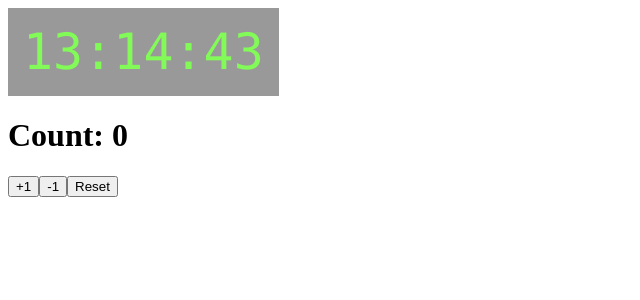
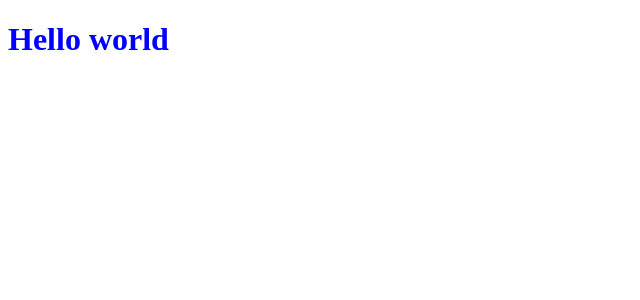
Before and after one commit to Vasylkivskyi/lite-weight-frontend, a Next.js app: page / in a window 1280 px wide. Shown: the top 300 px of the page, without its empty margins (0-640 px from the left). Built offline with nearby package versions, Linux system fonts and the light colour scheme.

Commit message:
initial config with path

```diff
--- a/components/clock.js
+++ /dev/null
@@ -1,25 +0,0 @@
-export default ({ lastUpdate, light }) => {
-  return (
-    <div className={light ? 'light' : ''}>
-      {format(new Date(lastUpdate))}
-      <style jsx>{`
-        div {
-          padding: 15px;
-          display: inline-block;
-          color: #82fa58;
-          font: 50px menlo, monaco, monospace;
-          background-color: #000;
-        }
-
-        .light {
-          background-color: #999;
-        }
-      `}</style>
-    </div>
-  )
-}
-
-const format = t =>
-  `${pad(t.getUTCHours())}:${pad(t.getUTCMinutes())}:${pad(t.getUTCSeconds())}`
-
-const pad = n => (n < 10 ? `0${n}` : n)
--- a/components/counter.js
+++ /dev/null
@@ -1,19 +0,0 @@
-import React from 'react'
-import { useSelector, useDispatch } from 'react-redux'
-import { incrementCount, decrementCount, resetCount } from '../store'
-
-export default () => {
-  const count = useSelector(state => state.count)
-  const dispatch = useDispatch()
-
-  return (
-    <div>
-      <h1>
-        Count: <span>{count}</span>
-      </h1>
-      <button onClick={() => dispatch(incrementCount())}>+1</button>
-      <button onClick={() => dispatch(decrementCount())}>-1</button>
-      <button onClick={() => dispatch(resetCount())}>Reset</button>
-    </div>
-  )
-}
--- a/components/examples.js
+++ /dev/null
@@ -1,15 +0,0 @@
-import { useSelector } from 'react-redux'
-import Clock from './clock'
-import Counter from './counter'
-
-export default () => {
-  const lastUpdate = useSelector(state => state.lastUpdate)
-  const light = useSelector(state => state.light)
-
-  return (
-    <div>
-      <Clock lastUpdate={lastUpdate} light={light} />
-      <Counter />
-    </div>
-  )
-}
--- /dev/null
+++ b/next.config.js
@@ -0,0 +1,30 @@
+const withSass = require('@zeit/next-sass');
+const withCSS = require('@zeit/next-css');
+const path = require('path');
+module.exports = withCSS(
+  withSass({
+    webpack(config, options) {
+      config.module.rules.push({
+        test: /\.(png|jpg|gif|svg|eot|ttf|woff|woff2)$/,
+        use: {
+          loader: 'url-loader',
+          options: {
+            limit: 100000,
+          },
+        },
+      });
+
+      config.resolve.alias.Components = path.resolve(__dirname, 'src/components/');
+      config.resolve.alias.Utils = path.resolve(__dirname, 'src/utils/');
+      config.resolve.alias.Constants = path.resolve(__dirname, 'src/constants/');
+      config.resolve.alias.ReduxModules = path.resolve(__dirname, 'src/redux_modules');
+      config.resolve.alias.styles = path.resolve(__dirname, 'styles/');
+      config.resolve.alias.fontStyles = path.resolve(__dirname, 'styles/iconmoon');
+      config.resolve.alias.static = path.resolve(__dirname, 'static/');
+      config.resolve.alias.utils = path.resolve(__dirname, 'src/utils');
+      config.resolve.extensions.push('.png');
+
+      return config;
+    },
+  }),
+);
--- a/package.json
+++ b/package.json
@@ -7,7 +7,9 @@
     "start": "next start"
   },
   "dependencies": {
+    "@zeit/next-sass": "^1.0.1",
     "next": "9.1.2",
+    "node-sass": "^4.13.0",
     "react": "16.11.0",
     "react-dom": "16.11.0",
     "react-redux": "^7.1.0",
--- a/pages/index.js
+++ b/pages/index.js
@@ -1,28 +1,27 @@
-import React from 'react'
-import { connect } from 'react-redux'
-import { startClock, serverRenderClock } from '../store'
-import Examples from '../components/examples'
+import React from 'react';
+import { connect } from 'react-redux';
+import { Test } from 'Components';
 
 class Index extends React.Component {
-  static getInitialProps ({ reduxStore, req }) {
-    const isServer = !!req
-    reduxStore.dispatch(serverRenderClock(isServer))
+  // static getInitialProps ({ reduxStore, req }) {
+  //   const isServer = !!req
+  //   reduxStore.dispatch(serverRenderClock(isServer))
 
-    return {}
-  }
+  //   return {}
+  // }
 
-  componentDidMount () {
-    const { dispatch } = this.props
-    this.timer = startClock(dispatch)
-  }
+  // componentDidMount () {
+  //   const { dispatch } = this.props
+  //   this.timer = startClock(dispatch)
+  // }
 
-  componentWillUnmount () {
-    clearInterval(this.timer)
-  }
+  // componentWillUnmount () {
+  //   clearInterval(this.timer)
+  // }
 
-  render () {
-    return <Examples />
+  render() {
+    return <Test />;
   }
 }
 
-export default connect()(Index)
+export default connect()(Index);
--- /dev/null
+++ b/src/components/Test/Test.js
@@ -0,0 +1,10 @@
+import React from 'react';
+import './test.scss';
+
+export default function Test() {
+  return (
+    <div>
+      <h1>Hello world</h1>
+    </div>
+  );
+}
--- /dev/null
+++ b/src/components/Test/test.scss
@@ -0,0 +1,3 @@
+h1 {
+  color: blue;
+}
--- /dev/null
+++ b/src/components/index.js
@@ -0,0 +1 @@
+export { default as Test } from './Test/Test';
```
Also changed, not shown: 2 other files (tests, documents, lock files or other folders).
